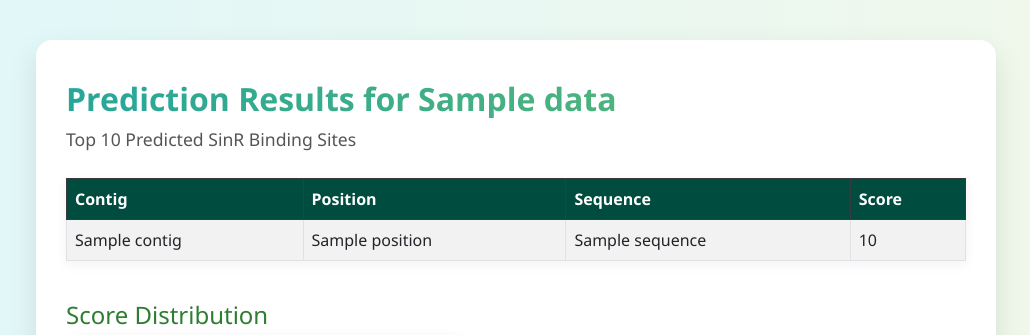
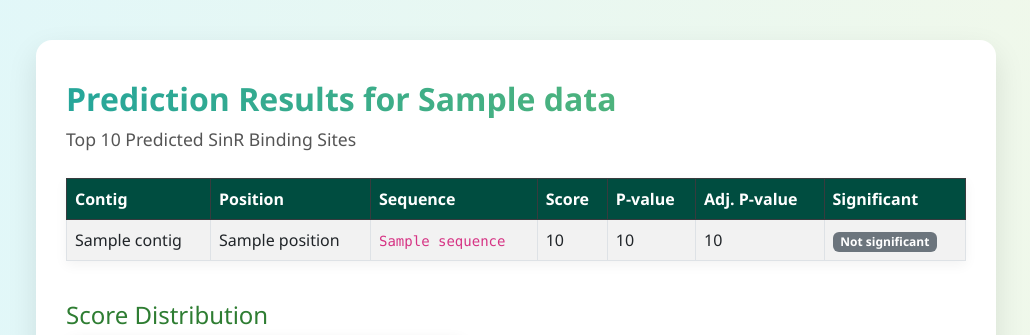
Before and after one commit to pankaj357/SinR_Binding_Predictor, a Flask app: template templates/results.html in a window 1280 px wide. Shown: the top 335 px of the page, without its empty margins (124-1154 px from the left). Run offline with Flask 3, Linux system fonts and the light colour scheme; the template is opened without the code that fills it: most values are stand-ins (such as "Sample title", 1, 10 or a date in 2020).

Commit message:
Some changes

```diff
--- a/app.py
+++ b/app.py
@@ -15,6 +15,10 @@ import matplotlib.pyplot as plt
 import seaborn as sns
 from functools import partial
 import warnings
+from scipy import stats
+from statsmodels.stats.multitest import multipletests
+from tqdm import tqdm
+
 warnings.filterwarnings('ignore')
 
 # Initialize Flask app
@@ -23,7 +27,7 @@ app.secret_key = 'your_secret_key_here'
 UPLOAD_FOLDER = tempfile.gettempdir()
 app.config['UPLOAD_FOLDER'] = UPLOAD_FOLDER
 
-# ==================== EXACT COPY FROM YOUR STANDALONE SCRIPT ====================
+# ==================== UPDATED CORE LOGIC ====================
 class DNAShapePredictor:
     """Predicts DNA shape features"""
     def __init__(self):
@@ -67,7 +71,7 @@ class DNAShapePredictor:
             return {k: [0] for k in features.keys()}
 
 class SinRBindingPredictor:
-    """Predicts SinR binding sites"""
+    """Predicts SinR binding sites with p-values"""
     def __init__(self, known_motifs=None):
         if known_motifs is None:
             self.known_motifs = [
@@ -80,6 +84,28 @@ class SinRBindingPredictor:
         else:
             self.known_motifs = known_motifs
         self.shape_predictor = DNAShapePredictor()
+        self.null_distribution = None
+        self.null_params = None
+        self.null_distribution_generated = False
+
+    def generate_null_distribution(self, background_sequences, num_samples=10000):
+        """Generate null distribution of binding scores"""
+        null_scores = []
+        for _ in tqdm(range(num_samples), desc="Generating null distribution"):
+            seq = np.random.choice(background_sequences)
+            score = self.predict_binding_affinity(seq)
+            null_scores.append(score)
+
+        self.null_distribution = np.array(null_scores)
+        self.null_params = stats.genextreme.fit(self.null_distribution)
+        self.null_distribution_generated = True
+        return self.null_distribution
+
+    def calculate_pvalue(self, score):
+        """Calculate p-value for a given binding score"""
+        if not self.null_distribution_generated:
+            return np.nan
+        return stats.genextreme.sf(score, *self.null_params)
 
     def _calculate_palindrome_score(self, sequence):
         try:
@@ -152,10 +178,14 @@ class SinRBindingPredictor:
         except Exception:
             return 0
 
-def process_sequence_chunk(chunk, known_motifs):
-    """Process a single sequence chunk - identical to standalone"""
+    def predict_binding_affinity_with_pvalue(self, sequence):
+        score = self.predict_binding_affinity(sequence)
+        pvalue = self.calculate_pvalue(score)
+        return score, pvalue
+
+def process_sequence_chunk(chunk, predictor):
+    """Process a single sequence chunk with p-value calculation"""
     try:
-        predictor = SinRBindingPredictor(known_motifs=known_motifs)
         sequence = chunk['sequence']
         window_size = 20
         step_size = 10
@@ -171,11 +201,12 @@ def process_sequence_chunk(chunk, known_motifs):
                 continue
             seen.add(key)
 
-            score = predictor.predict_binding_affinity(window)
+            score, pvalue = predictor.predict_binding_affinity_with_pvalue(window)
             results.append({
                 'position': position,
                 'sequence': window,
                 'score': score,
+                'pvalue': pvalue,
                 'contig': chunk['contig']
             })
 
@@ -183,14 +214,26 @@ def process_sequence_chunk(chunk, known_motifs):
     except Exception as e:
         print(f"Error processing chunk: {e}")
         return []
-# ==================== END OF STANDALONE SCRIPT LOGIC ====================
+# ==================== END OF UPDATED CORE LOGIC ====================
 
 def run_parallel_processing(chunks, known_motifs):
     """Parallel processing with error handling"""
     try:
+        # Generate background sequences for null distribution
+        background_seqs = []
+        for chunk in chunks:
+            seq = chunk['sequence']
+            for _ in range(10):  # Reduced number for web app performance
+                start = np.random.randint(0, len(seq) - 20)
+                background_seqs.append(seq[start:start+20])
+
+        # Initialize predictor and generate null distribution
+        predictor = SinRBindingPredictor(known_motifs=known_motifs)
+        predictor.generate_null_distribution(background_seqs, num_samples=5000)  # Reduced samples
+
         with multiprocessing.Pool(processes=min(4, multiprocessing.cpu_count())) as pool:
             results = []
-            for result in pool.imap_unordered(partial(process_sequence_chunk, known_motifs=known_motifs), chunks):
+            for result in pool.imap_unordered(partial(process_sequence_chunk, predictor=predictor), chunks):
                 results.extend(result)
             return results
     except Exception as e:
@@ -221,7 +264,7 @@ def index():
         protein_file.save(protein_path)
         genome_file.save(genome_path)
 
-        # Read motifs from textarea input, splitting by lines, stripping each motif
+        # Read motifs from textarea input
         known_motifs = [line.strip() for line in motifs_text.splitlines() if line.strip()]
 
         # Process protein file
@@ -238,7 +281,7 @@ def index():
         step_size = 500
 
         for record in SeqIO.parse(genome_path, "fasta"):
-            seq = str(record.seq).upper()  # Consistent uppercase conversion
+            seq = str(record.seq).upper()
             for i in range(0, len(seq) - chunk_size + 1, step_size):
                 chunks.append({
                     'contig': record.id,
@@ -246,12 +289,19 @@ def index():
                     'sequence': seq[i:i + chunk_size]
                 })
 
-        # Process chunks with identical logic
+        # Process chunks with updated logic
         results = run_parallel_processing(chunks, known_motifs)
 
-        # Process results identically to standalone
+        # Process results with p-value correction
         df = pd.DataFrame(results)
         df.drop_duplicates(subset=['position', 'sequence', 'contig'], inplace=True)
+
+        if 'pvalue' in df.columns:
+            pvals = df['pvalue'].values
+            _, pvals_corrected, _, _ = multipletests(pvals, method='fdr_bh')
+            df['pvalue_corrected'] = pvals_corrected
+            df['significant'] = df['pvalue_corrected'] <= 0.05
+
         df = df.sort_values('score', ascending=False)
 
         # Generate output files
@@ -267,7 +317,13 @@ def index():
         plt.close()
 
         plt.figure(figsize=(15, 6))
-        sns.scatterplot(data=df, x='position', y='score')
+        if 'significant' in df.columns:
+            sns.scatterplot(data=df, x='position', y='score',
+                           hue='significant', palette={True: 'red', False: 'blue'},
+                           alpha=0.5)
+            plt.legend(title='Significant (FDR 5%)')
+        else:
+            sns.scatterplot(data=df, x='position', y='score', alpha=0.5)
         plt.title(f'{protein_name} Binding Sites Across Genome')
         position_plot_path = os.path.join(app.config['UPLOAD_FOLDER'], "genome_position.png")
         plt.savefig(position_plot_path)
--- a/templates/results.html
+++ b/templates/results.html
@@ -4,6 +4,7 @@
     <meta charset="UTF-8">
     <title>Prediction Results - {{ data.protein_name }}</title>
     <link href="https://cdn.jsdelivr.net/npm/bootstrap@5.3.0/dist/css/bootstrap.min.css" rel="stylesheet">
+    <link href="https://cdnjs.cloudflare.com/ajax/libs/font-awesome/6.5.0/css/all.min.css" rel="stylesheet">
     <style>
         body {
             background: linear-gradient(to right, #e0f7fa, #f1f8e9);
@@ -73,6 +74,15 @@
         .btn-secondary:hover {
             background-color: #37474f;
         }
+        .significant {
+            background-color: rgba(220, 53, 69, 0.15) !important;
+        }
+        .badge-significant {
+            background-color: #dc3545;
+        }
+        .badge-not-significant {
+            background-color: #6c757d;
+        }
     </style>
 </head>
 <body>
@@ -87,15 +97,31 @@
                     <th>Position</th>
                     <th>Sequence</th>
                     <th>Score</th>
+                    {% if results[0].pvalue is defined %}<th>P-value</th>{% endif %}
+                    {% if results[0].pvalue_corrected is defined %}<th>Adj. P-value</th>{% endif %}
+                    {% if results[0].significant is defined %}<th>Significant</th>{% endif %}
                 </tr>
             </thead>
             <tbody>
                 {% for row in results %}
-                <tr>
+                <tr class="{% if row.significant %}significant{% endif %}">
                     <td>{{ row.contig }}</td>
                     <td>{{ row.position }}</td>
-                    <td>{{ row.sequence }}</td>
+                    <td><code>{{ row.sequence }}</code></td>
                     <td>{{ row.score|round(4) }}</td>
+                    {% if row.pvalue is defined %}
+                    <td>{{ "%.4g"|format(row.pvalue) if row.pvalue is not none else 'N/A' }}</td>
+                    {% endif %}
+                    {% if row.pvalue_corrected is defined %}
+                    <td>{{ "%.4g"|format(row.pvalue_corrected) if row.pvalue_corrected is not none else 'N/A' }}</td>
+                    {% endif %}
+                    {% if row.significant is defined %}
+                    <td>
+                        <span class="badge {% if row.significant %}badge-significant{% else %}badge-not-significant{% endif %}">
+                            {% if row.significant %}Significant{% else %}Not significant{% endif %}
+                        </span>
+                    </td>
+                    {% endif %}
                 </tr>
                 {% endfor %}
             </tbody>
@@ -108,9 +134,15 @@
         <img src="{{ position_plot_path }}" alt="Genome Position Plot">
 
         <div class="mt-4">
-            <a href="{{ csv_path }}" class="btn btn-success">⬇ Download CSV</a>
-            <a href="{{ report_path }}" class="btn btn-info">📄 Download Full HTML Report</a>
-            <a href="{{ url_for('index') }}" class="btn btn-secondary">🔄 Run Another Prediction</a>
+            <a href="{{ csv_path }}" class="btn btn-success">
+                <i class="fas fa-file-csv me-2"></i>Download CSV
+            </a>
+            <a href="{{ report_path }}" class="btn btn-info">
+                <i class="fas fa-file-alt me-2"></i>Download Full Report
+            </a>
+            <a href="{{ url_for('index') }}" class="btn btn-secondary">
+                <i class="fas fa-redo me-2"></i>Run Another Prediction
+            </a>
         </div>
     </div>
 </body>
```
